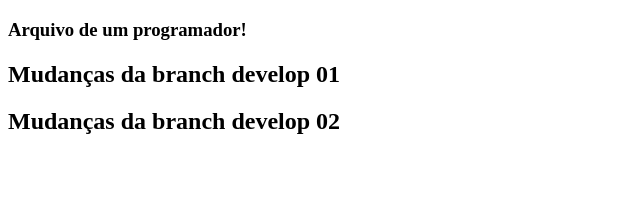
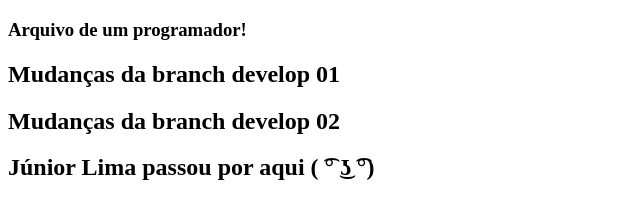
Before and after one commit to Lucidiogomes/aula_git-1, a plain HTML site: page index.html in a window 1280 px wide. Shown: the whole page, without its empty margins (0-640 px from the left). Drawn offline with Linux system fonts and the light colour scheme.

Commit message:
Modificado por Junior Lima

```diff
--- a/index.html
+++ b/index.html
@@ -9,5 +9,6 @@
 <h2>Mudanças da branch develop 01</h2>
 
 <h2>Mudanças da branch develop 02</h2>
+<h2>Júnior Lima passou por aqui ( ͡° ͜ʖ ͡°)</h2>
 </body>
 </html>
```
